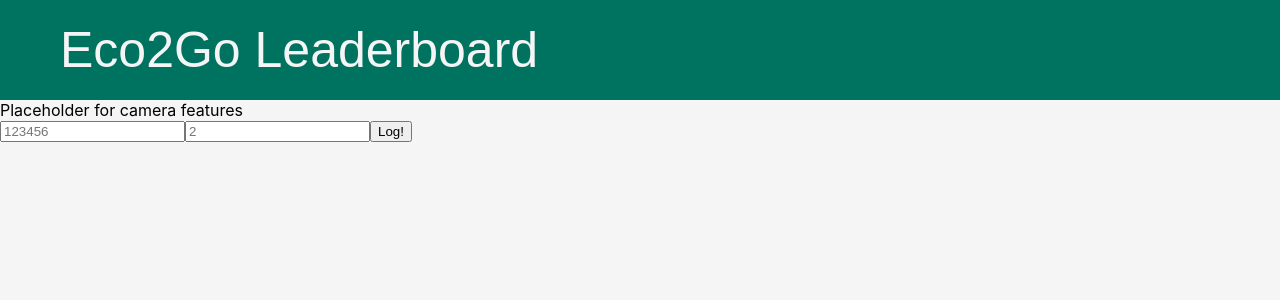
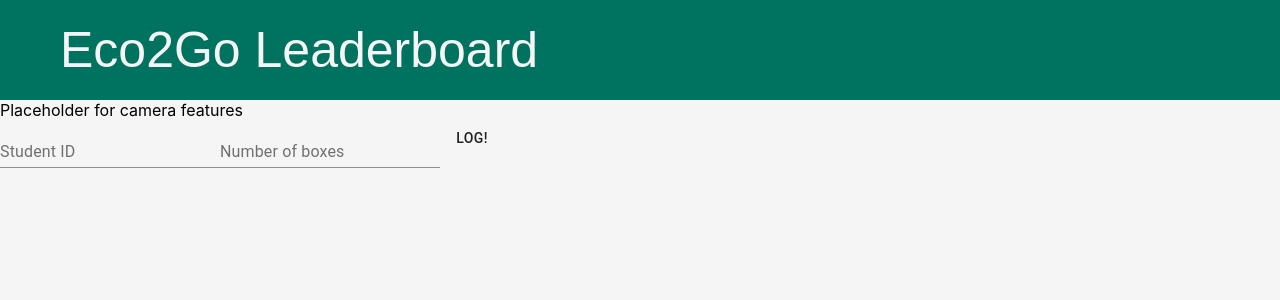
Before and after one commit to ndimov/eco2go-tracker, a React (Create React App) app: page / in a window 1280 px wide. Shown: the top 300 px of the page. Built offline with nearby package versions, Linux system fonts and the light colour scheme.

Commit message:
Start using Material UI

```diff
--- a/package.json
+++ b/package.json
@@ -1,8 +1,9 @@
 {
-  "name": "meme-generator",
+  "name": "washu-hacktech-2021",
   "version": "0.1.0",
   "private": true,
   "dependencies": {
+    "@material-ui/core": "^4.11.3",
     "@testing-library/jest-dom": "^4.2.4",
     "@testing-library/react": "^9.5.0",
     "@testing-library/user-event": "^7.2.1",
--- a/src/InputForm.js
+++ b/src/InputForm.js
@@ -1,4 +1,5 @@
 import React from 'react';
+import { Button, TextField } from '@material-ui/core'
 
 class InputForm extends React.Component {
 
@@ -12,19 +13,21 @@ class InputForm extends React.Component {
         return (
             <div>
                 <form className="input-form" onSubmit={this.handleSubmit}>
-                    <input
+                    <TextField
                         type="number"
                         name="id"
+                        label="Student ID"
                         placeholder="123456"
                         ref={input => this.studentId = input}
                     />
-                    <input
+                    <TextField
                         type="number"
                         name="quantity"
+                        label="Number of boxes"
                         placeholder="2"
                         ref={input => this.quantity = input}
                     />
-                    <button>Log!</button>
+                    <Button>Log!</Button>
                 </form>
             </div>
         )
```
Also changed, not shown: 1 other file (tests, documents, lock files or other folders).
